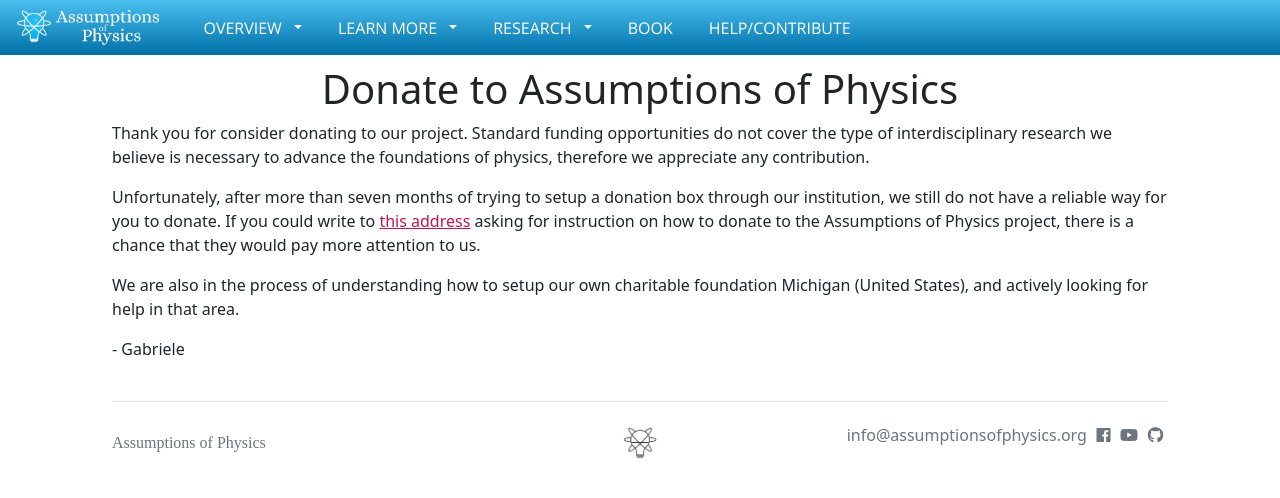
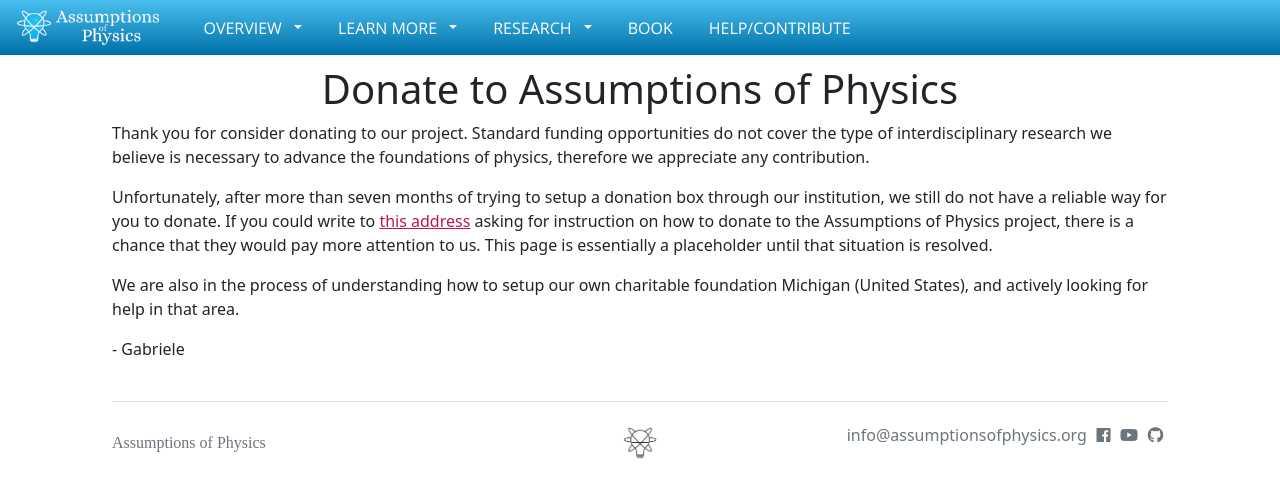
Before and after one commit to assumptionsofphysics/assumptionsofphysics.github.io, a Jekyll site: the page built from donate/index.html, in a window 1280 px wide. Shown: the top 498 px of the page. Built offline with Jekyll 4.4.1, drawn with Linux system fonts in a browser that asks for light colours; nearby versions of some CDN libraries; some web fonts are replaced.

Commit message:
Updating donate page

```diff
--- a/donate/index.html
+++ b/donate/index.html
@@ -8,7 +8,7 @@
         <p></p>
         <h1 style="text-align: center; margin-top: -30px">Donate to Assumptions of Physics</h1>
         <p>Thank you for consider donating to our project. Standard funding opportunities do not cover the type of interdisciplinary research we believe is necessary to advance the foundations of physics, therefore we appreciate any contribution.</p>
-        <p>Unfortunately, after more than seven months of trying to setup a donation box through our institution, we still do not have a reliable way for you to donate. If you could write to <a href="mailto:umgift@umich.edu">this address</a> asking for instruction on how to donate to the Assumptions of Physics project, there is a chance that they would pay more attention to us.</p>
+        <p>Unfortunately, after more than seven months of trying to setup a donation box through our institution, we still do not have a reliable way for you to donate. If you could write to <a href="mailto:umgift@umich.edu">this address</a> asking for instruction on how to donate to the Assumptions of Physics project, there is a chance that they would pay more attention to us. This page is essentially a placeholder until that situation is resolved.</p>
         <p>We are also in the process of understanding how to setup our own charitable foundation Michigan (United States), and actively looking for help in that area.</p>
         <p>- Gabriele</p>
     </div>
```
